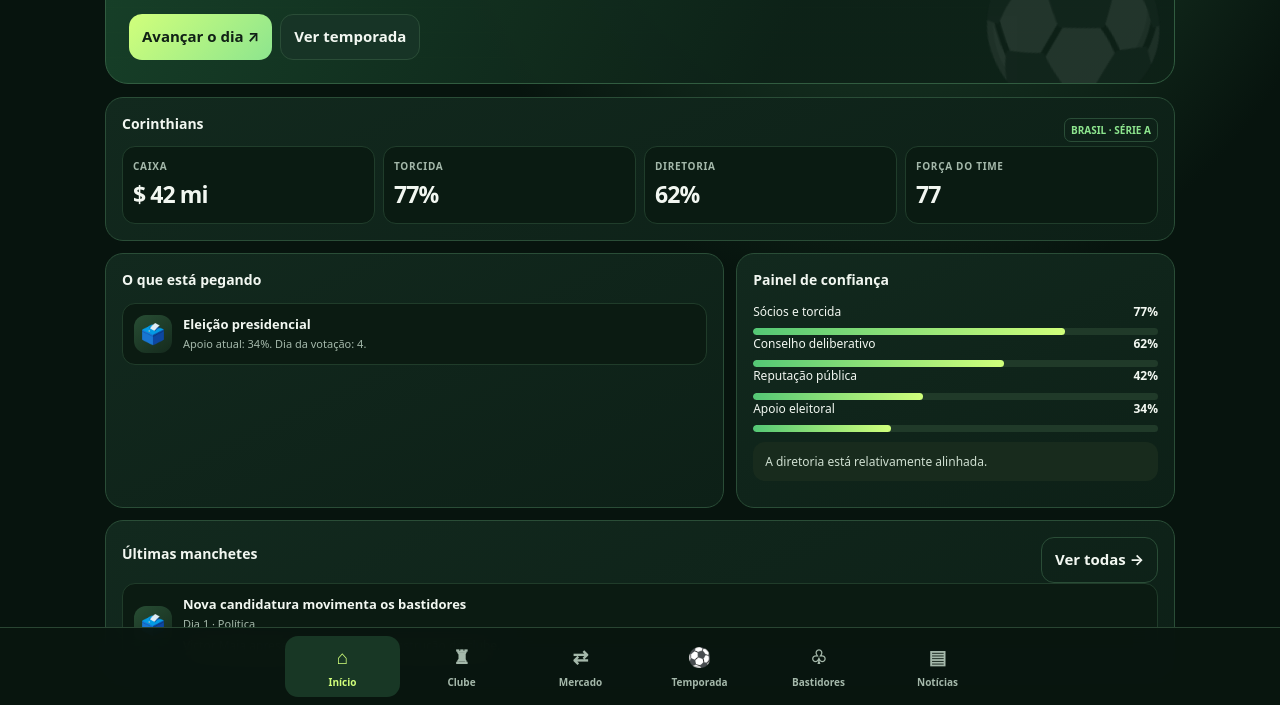
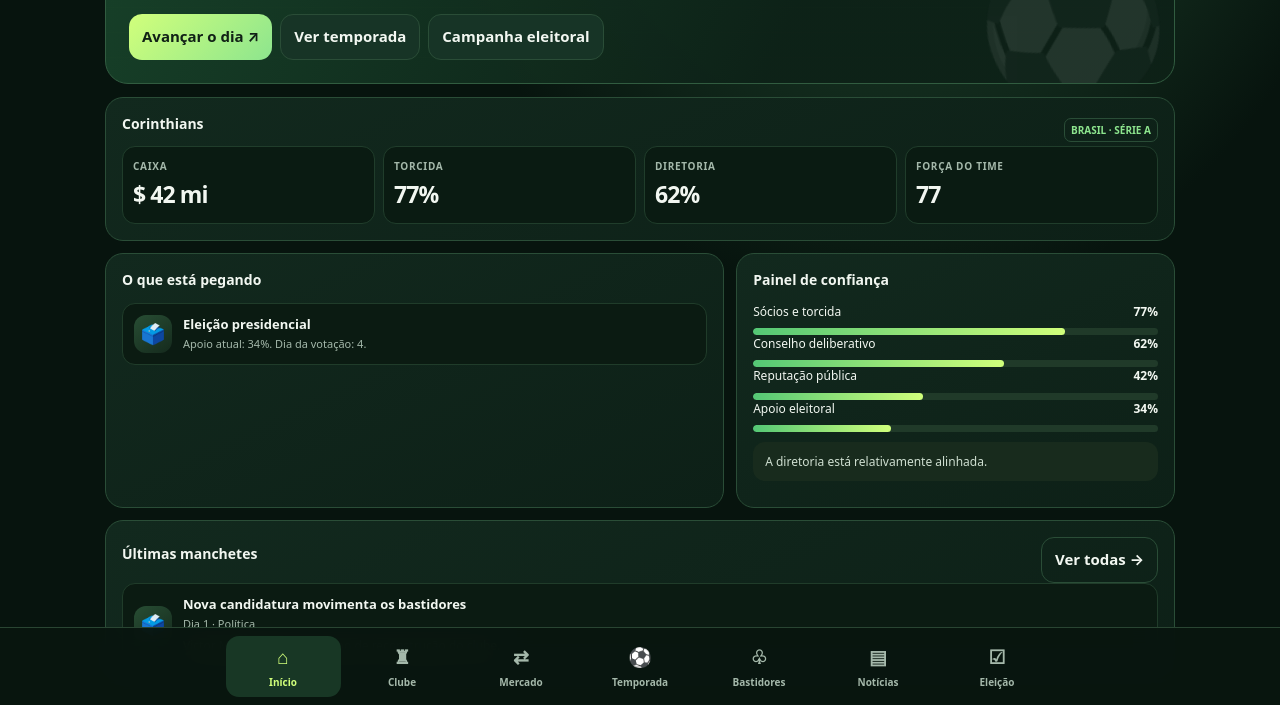
Before and after one commit to vluiz6102-blip/presidente-fc, a website: page www/index.html in a window 1280 px wide. Both pictures are taken after a click on the button "Lançar candidatura →". Shown: the part 239-944 px from the top of the page. Drawn offline with Linux system fonts and the light colour scheme.

Commit message:
fix: expose election campaign screen in navigation

```diff
--- a/www/index.html
+++ b/www/index.html
@@ -21,7 +21,7 @@
 <div id="game" class="app" style="display:none">
  <header class="top"><div class="brand"><div class="crest">P</div><div><h1>PRESIDENTE FC</h1><small id="subBrand">CENTRAL DO CLUBE</small></div></div><div style="text-align:right"><div class="pill" id="seasonPill">TEMPORADA 1</div><div class="small muted" id="datePill">Dia 1</div></div></header>
  <section id="home" class="screen active">
-  <div class="hero"><div class="eyebrow" id="heroEyebrow">CENTRAL DA PRESIDÊNCIA</div><h2 id="greeting">O clube precisa de você.</h2><p id="heroText">Cada escolha pesa. Sua gestão começa hoje.</p><div class="hero-actions"><button class="primary" onclick="advanceDay()">Avançar o dia ↗</button><button onclick="showScreen('season')">Ver temporada</button></div></div>
+  <div class="hero"><div class="eyebrow" id="heroEyebrow">CENTRAL DA PRESIDÊNCIA</div><h2 id="greeting">O clube precisa de você.</h2><p id="heroText">Cada escolha pesa. Sua gestão começa hoje.</p><div class="hero-actions"><button class="primary" onclick="advanceDay()">Avançar o dia ↗</button><button onclick="showScreen('season')">Ver temporada</button><button onclick="showScreen('election')">Campanha eleitoral</button></div></div>
   <div class="grid">
    <div class="card s12"><div class="row"><h3 id="clubTitle">Meu clube</h3><span class="tag" id="leagueTag">LIGA</span></div><div class="stats" id="stats"></div></div>
    <div class="card s7"><h3>O que está pegando</h3><div id="urgentList" class="list"></div></div>
@@ -62,7 +62,7 @@
  <button data-screen="market" onclick="showScreen('market')"><span>⇄</span>Mercado</button>
  <button data-screen="season" onclick="showScreen('season')"><span>⚽</span>Temporada</button>
  <button data-screen="board" onclick="showScreen('board')"><span>♧</span>Bastidores</button>
- <button data-screen="news" onclick="showScreen('news')"><span>▤</span>Notícias</button>
+ <button data-screen="news" onclick="showScreen('news')"><span>▤</span>Notícias</button><button data-screen="election" onclick="showScreen('election')"><span>☑</span>Eleição</button>
 </nav>
 <div id="toast" class="toast"></div>
 <script src="game.js" defer></script>
```
